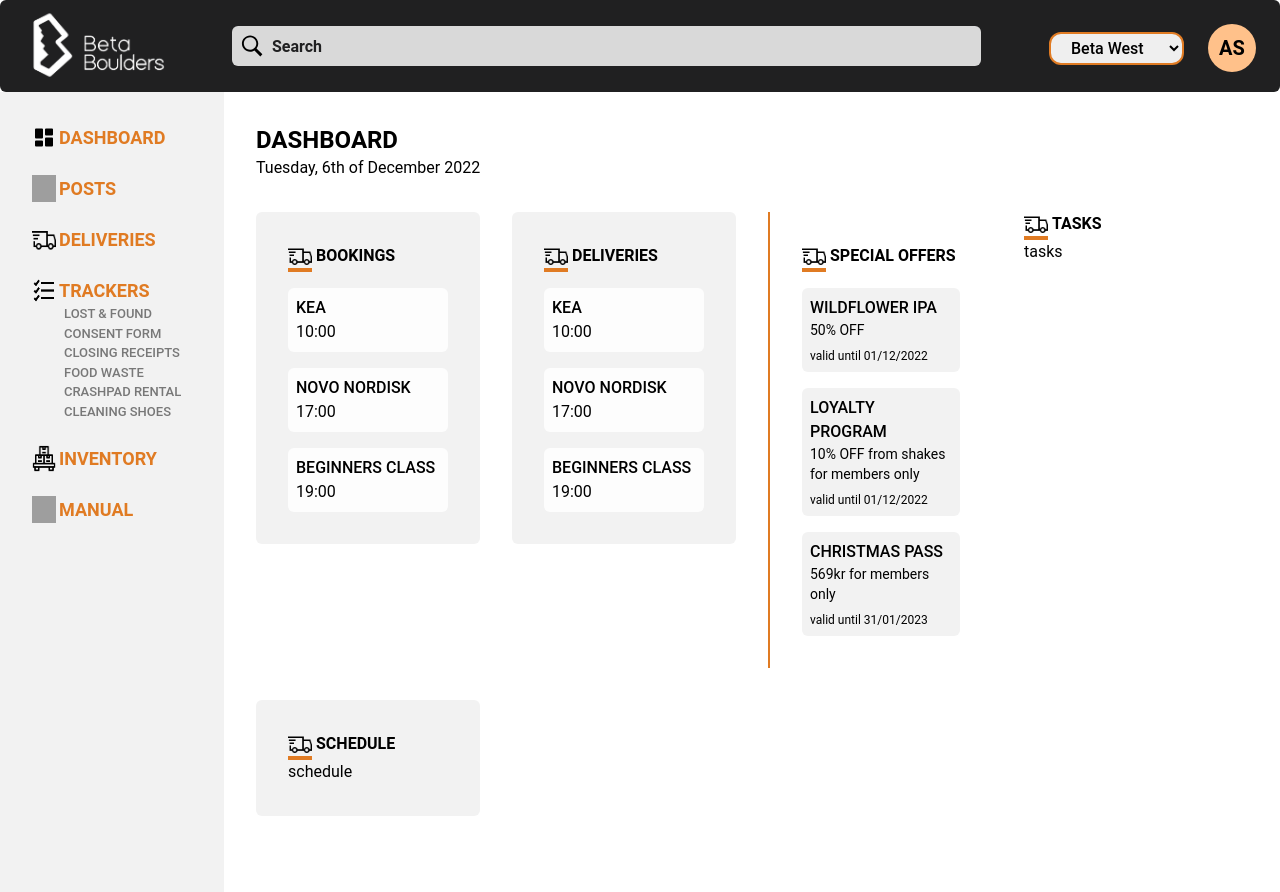
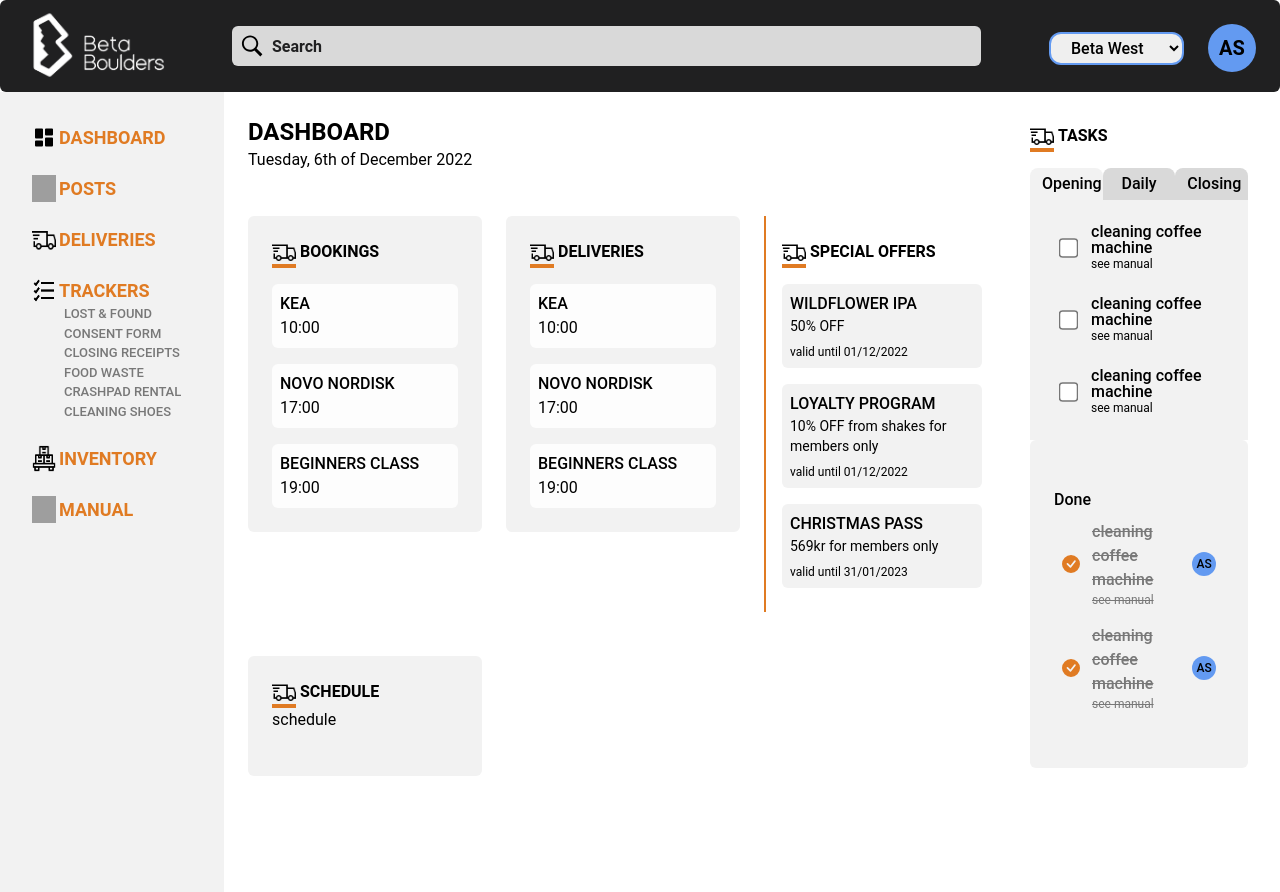
Before and after one commit to zuzik772/4th_semester_final_project, a React (Create React App) app: page / in a window 1280 px wide. Built offline with nearby package versions, Linux system fonts and the light colour scheme; grey boxes are pictures that could not be loaded.

Commit message:
tasks in progress

```diff
--- a/src/components/Dropdown.jsx
+++ b/src/components/Dropdown.jsx
@@ -4,9 +4,9 @@ export default function Dropdown() {
     <select
       name="gym"
       id="gym"
-      className="minimal rounded-xl py-1 px-4 font-medium border-2 outline-none border-accent hover:border-b-4 absolute top-8 right-24"
+      className="minimal rounded-xl py-1 px-4 font-medium border-2 outline-none border-fadedBlue hover:border-b-4 absolute top-8 right-24"
     >
-      <option value="west" selected>
+      <option value="west" defaultValue>
         Beta West
       </option>
       <option value="south">Beta South</option>
--- a/src/components/Profile.jsx
+++ b/src/components/Profile.jsx
@@ -1,6 +1,6 @@
 export default function Profile() {
   return (
-    <li className="bg-fadedAccent w-12 h-12 rounded-full flex items-center justify-center cursor-pointer absolute top-6 right-6">
+    <li className="bg-fadedBlue w-12 h-12 rounded-full flex items-center justify-center cursor-pointer absolute top-6 right-6">
       <span className="font-bold text-xl">AS</span>
     </li>
   );
--- a/src/components/Tasks.jsx
+++ b/src/components/Tasks.jsx
@@ -1,7 +1,24 @@
+import TasksListItem from "./TasksListItem";
+import TasksDoneItem from "./TasksDoneItem";
+
 export default function Tasks() {
   return (
-    <>
-      <h1>tasks</h1>
-    </>
+    <div>
+      <div className="grid grid-cols-3 mt-4">
+        <button className="rounded-t-lg bg-light  p-3 py-1">Opening</button>
+        <button className="rounded-t-lg bg-darkerLight  p-3 py-1">Daily</button>
+        <button className="rounded-t-lg bg-darkerLight  p-3 py-1">Closing</button>
+      </div>
+      <ul className="flex flex-col gap-6 bg-light px-4 lg:px-8 py-6 relative">
+        <TasksListItem title="cleaning coffee machine" desc="see manual" />
+        <TasksListItem title="cleaning coffee machine" desc="see manual" />
+        <TasksListItem title="cleaning coffee machine" desc="see manual" />
+      </ul>
+      <div className="bg-light py-6 lg:py-12">
+        <h4 className="font-medium pl-6">Done</h4>
+        <TasksDoneItem title="cleaning coffee machine" desc="see manual" />
+        <TasksDoneItem title="cleaning coffee machine" desc="see manual" />
+      </div>
+    </div>
   );
 }
--- /dev/null
+++ b/src/components/TasksDoneItem.jsx
@@ -0,0 +1,18 @@
+import TaskDoneIcon from "./icons/TaskDoneIcon";
+export default function TasksDoneItem(props) {
+  return (
+    <div className="flex items-center justify-start gap-3 px-4 lg:px-8 py-2">
+      <TaskDoneIcon />
+      <div className="flex flex-col line-through opacity-50">
+        <label htmlFor="task">{props.title}</label>
+        <span className="text-xs">{props.desc}</span>
+      </div>
+      <span
+        title="Agata Szulc"
+        className="bg-fadedBlue w-6 h-6 p-2 rounded-full flex items-center justify-center cursor-pointerfont-bold text-xs font-medium cursor-pointer"
+      >
+        AS
+      </span>
+    </div>
+  );
+}
--- /dev/null
+++ b/src/components/TasksListItem.jsx
@@ -0,0 +1,13 @@
+export default function TasksListItem(props) {
+  return (
+    <li className="lowercase">
+      <div className="flex gap-4 leading-4">
+        <input type="checkbox" id="task" name="task" className="scale-150" />
+        <div className="flex flex-col">
+          <label htmlFor="task">{props.title}</label>
+          <span className="text-xs">{props.desc}</span>
+        </div>
+      </div>
+    </li>
+  );
+}
--- /dev/null
+++ b/src/components/icons/TaskDoneIcon.jsx
@@ -0,0 +1,14 @@
+export default function TaskDoneIcon() {
+  return (
+    <svg
+      xmlns="http://www.w3.org/2000/svg"
+      width="36"
+      height="36"
+      fill="#E07B23"
+      class="bi bi-check-circle-fill"
+      viewBox="0 0 16 16"
+    >
+      <path d="M16 8A8 8 0 1 1 0 8a8 8 0 0 1 16 0zm-3.97-3.03a.75.75 0 0 0-1.08.022L7.477 9.417 5.384 7.323a.75.75 0 0 0-1.06 1.06L6.97 11.03a.75.75 0 0 0 1.079-.02l3.992-4.99a.75.75 0 0 0-.01-1.05z" />
+    </svg>
+  );
+}
--- a/src/global.css
+++ b/src/global.css
@@ -34,3 +34,8 @@ div,
 input {
   border-radius: 0.375rem;
 }
+
+button,
+label {
+  font-weight: 500;
+}
--- a/src/pages/Dashboard.jsx
+++ b/src/pages/Dashboard.jsx
@@ -7,11 +7,19 @@ import SpecialOfferItem from "../components/SpecialOfferItem";
 import DashboardSubtitle from "../components/DashboardSubtitle";
 export default function Dashboard() {
   return (
-    <main className="p-8 grid grid-cols-4 gap-8 w-screen h-fit">
-      <div className="col-span-4">
+    <main className="p-6 grid grid-cols-4 gap-6 w-screen h-fit">
+      <div className="col-span-3">
         <MainTitle title="Dashboard" />
       </div>
-      <div className="flex flex-col gap-4 h-fit bg-light p-8">
+      <div className="row-span-3 p-2">
+        <DashboardSubtitle
+          title="Tasks"
+          iconSource={deliveries}
+          iconDescription="deliveries icon"
+        />
+        <Tasks />
+      </div>
+      <div className="flex flex-col gap-4 h-fit bg-light p-6">
         <DashboardSubtitle
           title="Bookings"
           iconSource={deliveries}
@@ -19,7 +27,7 @@ export default function Dashboard() {
         />
         <Cards />
       </div>
-      <div className="flex flex-col gap-4 h-fit bg-light p-8">
+      <div className="flex flex-col gap-4 h-fit bg-light p-6">
         <DashboardSubtitle
           title="Deliveries"
           iconSource={deliveries}
@@ -27,7 +35,7 @@ export default function Dashboard() {
         />
         <Cards />
       </div>
-      <div className="flex flex-col gap-4 h-fit p-8 border-l-2 border-accent rounded-none">
+      <div className="flex flex-col gap-4 h-fit py-6 px-4 border-l-2 border-accent rounded-none">
         <DashboardSubtitle
           title="Special offers"
           iconSource={deliveries}
@@ -53,15 +61,8 @@ export default function Dashboard() {
           expiration={"valid until 31/01/2023"}
         />
       </div>
-      <div>
-        <DashboardSubtitle
-          title="Tasks"
-          iconSource={deliveries}
-          iconDescription="deliveries icon"
-        />
-        <Tasks />
-      </div>
-      <div className=" bg-light p-8">
+
+      <div className=" bg-light p-6">
         <DashboardSubtitle
           title="Schedule"
           iconSource={deliveries}
--- a/tailwind.config.js
+++ b/tailwind.config.js
@@ -9,6 +9,7 @@ module.exports = {
       accent: "#E07B23",
       fadedAccent: "#FFC18A",
       white: "#FDFDFD",
+      fadedBlue: "#639AF1",
     },
     fontFamily: {
       mainFont: ["Roboto", "sans-serif"],
```
Also changed, not shown: src/dashboardCardData.json (added, +10 -0 lines).
